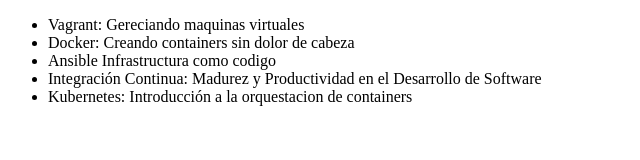
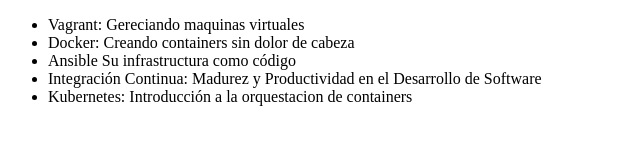
Before and after one commit to James5258/alura-git, a plain HTML site: page index.html in a window 1280 px wide. Shown: the full height of the page, 0-640 px from the left. Drawn offline with Linux system fonts and the light colour scheme.

Commit message:
modificando el nombre de ansible

```diff
--- a/index.html
+++ b/index.html
@@ -8,7 +8,7 @@
      <ul>
          <li> Vagrant: Gereciando maquinas virtuales </li>
          <li> Docker: Creando containers sin dolor de cabeza </li>
-         <li> Ansible Infrastructura como codigo</li>
+         <li> Ansible Su infrastructura como código</li>
          <li> Integración Continua: Madurez y Productividad en el Desarrollo de Software</li>
          <li>Kubernetes: Introducción a la orquestacion de containers</li>
      </ul>
```
